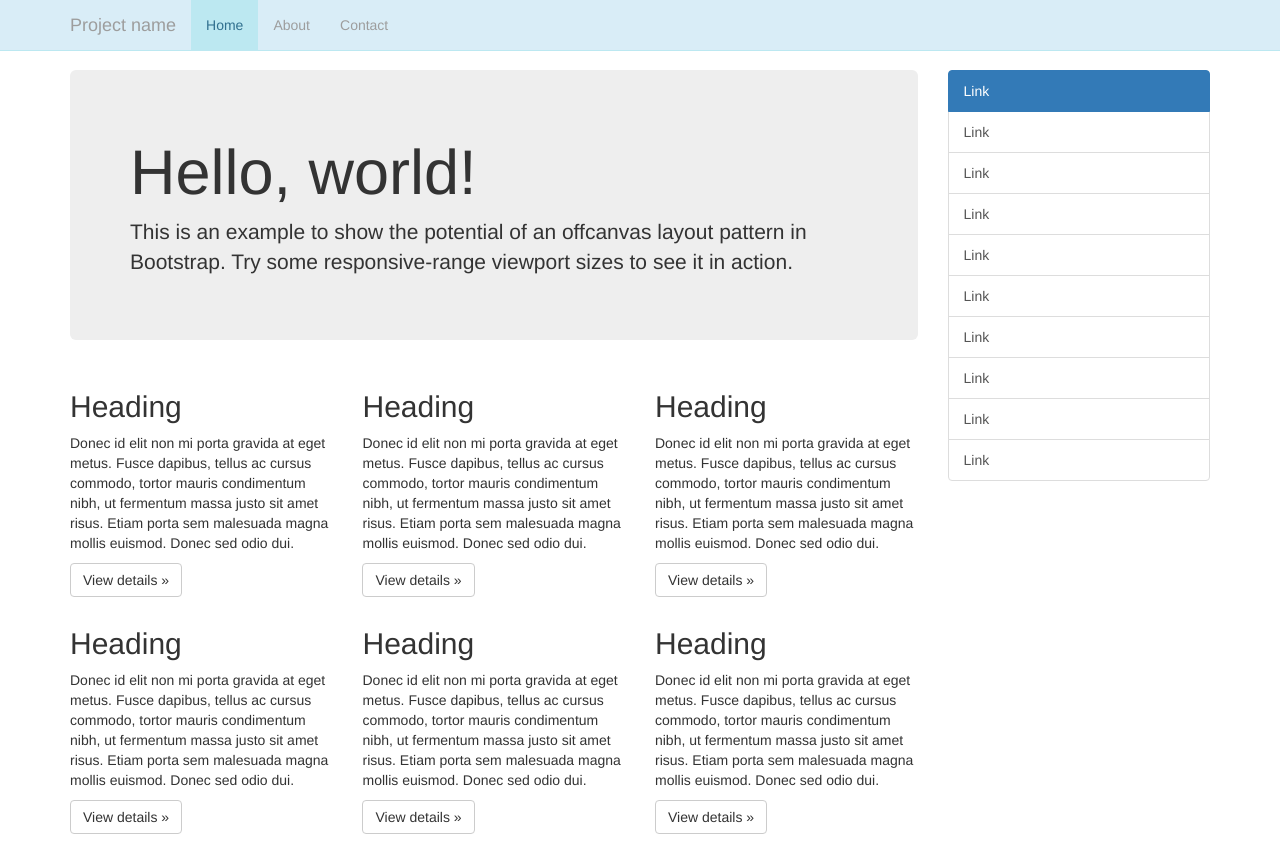
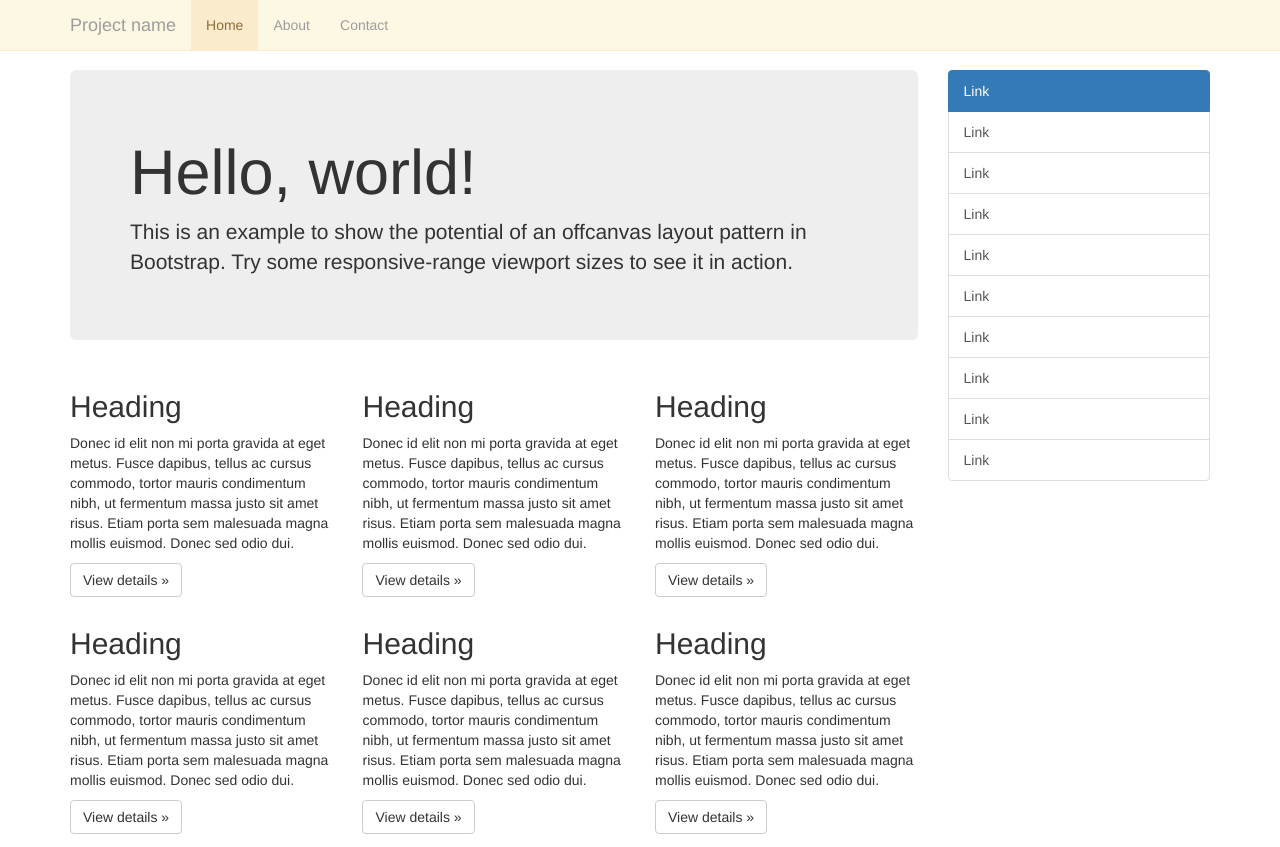
Before and after one commit to robkorv/mijn-project, a website: page index.html in a window 1280 px wide. Shown: the top 847 px of the page. Drawn offline with nearby package versions, Linux system fonts and the light colour scheme.

Commit message:
blauw vervangen door oranje

```diff
--- a/offcanvas.css
+++ b/offcanvas.css
@@ -17,22 +17,22 @@ footer {
 * Blauw menu
 */
 .navbar-inverse {
-  background-color: #d9edf7;
-  border-color: #bce8f1;
-  color: #31708f
+  background-color: #fcf8e3;
+  border-color: #faebcc;
+  color: #8a6d3b;
 }
 
 .navbar-inverse .navbar-nav > .active > a,
 .navbar-inverse .navbar-nav > .active > a:hover,
 .navbar-inverse .navbar-nav > .active > a:focus {
-  background-color: #bce8f1;
-  border-color: #d9edf7;
-  color: #31708f
+  background-color: #faebcc;
+  border-color: #fcf8e3;
+  color: #8a6d3b;
 }
 
 .navbar-inverse .navbar-nav > li > a:hover,
 .navbar-inverse .navbar-nav > li > a:focus {
-  color: #31708f
+  color: #8a6d3b;
 }
 
 /*
```
